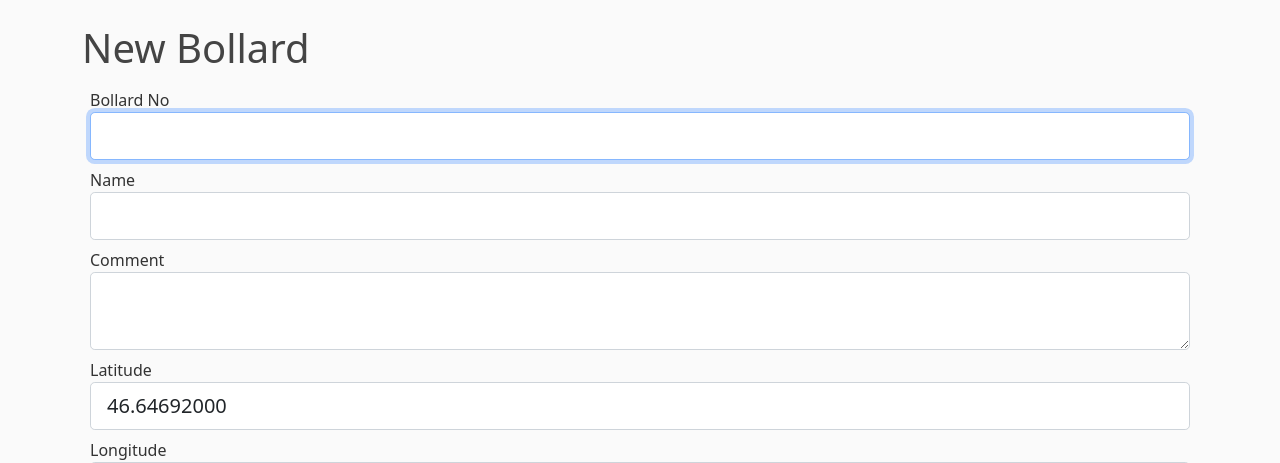
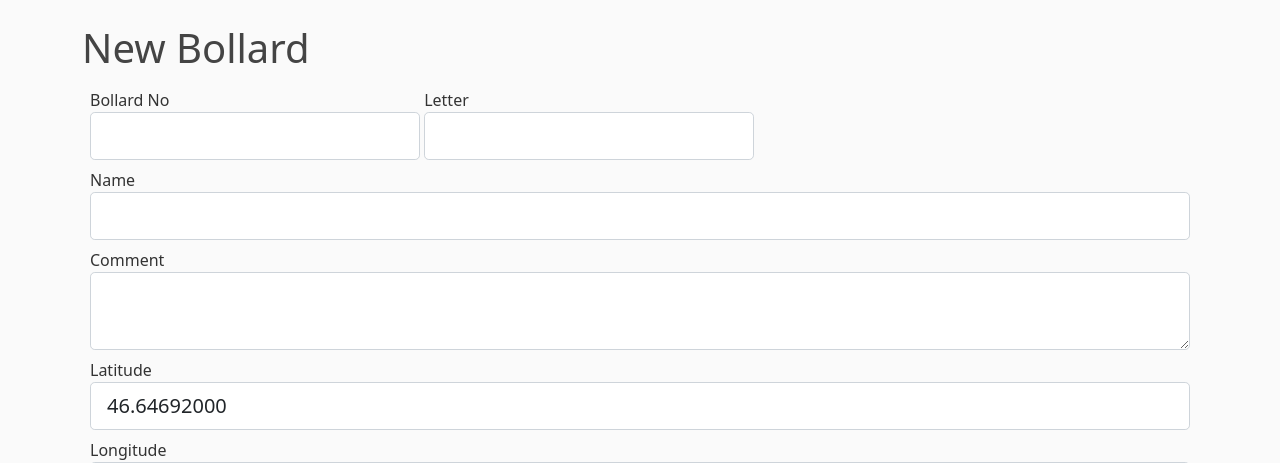
Before and after one commit to JeanmarieAlder/bollards-api, a Flask app: page /add in a window 1280 px wide. Shown: the part 56-519 px from the top of the page. Run offline with Flask 2, Linux system fonts and the light colour scheme; the visitor is signed in with stand-in values (Sample User, id 1); data comes from the database, SQL or seed files in the repository; parts of the project's set-up code (start-up, migrations or seed data) failed here and were passed over; some libraries are stand-ins or nearby versions.

Commit message:
huge improvements in general

```diff
--- a/bollards_api/forms.py
+++ b/bollards_api/forms.py
@@ -1,7 +1,7 @@
 from flask_wtf import FlaskForm
 from flask_wtf.file import FileAllowed, FileRequired, FileField
 from flask_login import current_user
-from wtforms import StringField, PasswordField, SubmitField, BooleanField, MultipleFileField, TextAreaField, DecimalField, HiddenField
+from wtforms import StringField, PasswordField, SubmitField, BooleanField, MultipleFileField, TextAreaField, DecimalField, HiddenField, IntegerField
 from wtforms.validators import DataRequired, Length, ValidationError, EqualTo
 
 from bollards_api.models import User
@@ -64,8 +64,10 @@ class UpdateAccountPasswordForm(FlaskForm):
 
 
 class BollardForm(FlaskForm):
-    b_number = StringField('Bollard No',
-                            validators=[DataRequired(), Length(min=1, max=10)])
+    b_number = IntegerField('Bollard No',
+                            validators=[DataRequired()])
+
+    b_letter = StringField('Letter', validators=[Length(max=3)])
 
     b_name = StringField('Name',
                             validators=[Length(max=100)])
--- a/bollards_api/models.py
+++ b/bollards_api/models.py
@@ -27,7 +27,8 @@ class User(db.Model, UserMixin):
 
 class Bollard(db.Model):
     id = db.Column(db.Integer, primary_key=True)
-    b_number = db.Column(db.String(10), unique=True, nullable=False)
+    b_number = db.Column(db.Integer, nullable=False)
+    b_letter = db.Column(db.String(3), default="")
     b_name = db.Column(db.String(50))
     comment = db.Column(db.Text())
     b_lat = db.Column(db.Numeric(8,5), nullable=False, default=46.64692)
--- a/bollards_api/routes.py
+++ b/bollards_api/routes.py
@@ -159,7 +159,7 @@ def register():
 
 @app.route('/list')
 def list_bollards():
-    bollards = Bollard.query.all()
+    bollards = Bollard.query.order_by(Bollard.b_number, Bollard.b_letter).all()
     return render_template('list.html', title='List', bollards=bollards)
 
 @app.route('/manage/<int:bollard_id>', methods=['GET', 'POST'])
@@ -209,12 +209,15 @@ def manage(bollard_id):
 def add():
     form = BollardForm()
     if form.validate_on_submit():
-        if Bollard.query.filter_by(b_number=form.b_number.data).first():
+        if Bollard.query.filter_by(b_number=form.b_number.data,
+                            b_letter=form.b_letter.data.upper()).first():
             flash(f'Bollard No {form.b_number.data} allready exists', 'danger')
         else:
             # for fs in form.images.data:
             #    print(fs.filename)
-            new_bollard = Bollard(b_number=form.b_number.data, b_name=form.b_name.data,
+            new_bollard = Bollard(b_number=form.b_number.data,
+                                    b_letter=form.b_letter.data.upper(),
+                                    b_name=form.b_name.data,
                                     comment=form.comment.data, b_lat=form.b_lat.data,
                                     b_lng=form.b_lng.data)
             if form.main_image.data:
--- a/bollards_api/templates/list.html
+++ b/bollards_api/templates/list.html
@@ -24,7 +24,7 @@
       {% for bollard in bollards %}
         <tr>
           <td><img class="media-body profile-pic p-1" src="{{ url_for('static', filename='img/bollards_icon/' + bollard.image_icon) }}"></td>
-          <td style="vertical-align: middle;"><b>Bollard No {{bollard.b_number}}</b></td>
+          <td style="vertical-align: middle;"><b>Bollard No {{bollard.b_number}}{{ bollard.b_letter }}</b></td>
           <td>{{bollard.b_name}}</td>
           <td>{{bollard.comment}}</td>
           <td><a href="{{ url_for('manage', bollard_id=bollard.id) }}"><button class="btn btn-primary">Edit</button></a></td>
--- a/bollards_api/templates/manage.html
+++ b/bollards_api/templates/manage.html
@@ -21,6 +21,7 @@
             {{ form.hidden_tag() }}
             <fieldset class="form-group">
                 <div class="form-group">
+                    <span style="display: inline-block; vertical-align: top;">
                         {{ form.b_number.label(class="form-control-label") }}
 
                         {% if form.b_number.errors %}
@@ -31,63 +32,78 @@
                                 {% endfor %}
                             </div>
                         {% else %}
-                        {{ form.b_number(class="form-control form-control-lg", autocomplete="off", autofocus=true) }}
+                            {{ form.b_number(class="form-control form-control-lg", autocomplete="off") }}
                         {% endif %}
+                    </span>
+                    <span style="display: inline-block; vertical-align: top;">
+                        {{ form.b_letter.label(class="form-control-label") }}
+
+                        {% if form.b_letter.errors %}
+                            {{ form.b_letter(class="form-control form-control-lg is-invalid", autocomplete="off") }}
+                            <div class="invalid-feedback">
+                                {% for error in form.b_letter.errors %}
+                                    <span>{{ error }}</span>
+                                {% endfor %}
+                            </div>
+                        {% else %}
+                            {{ form.b_letter(class="form-control form-control-lg", autocomplete="off") }}
+                        {% endif %}
+                    </span>
                 </div>
                 <div class="form-group">
                     {{ form.b_name.label(class="form-control-label") }}
 
                     {% if form.b_name.errors %}
-                        {{ form.b_name(class="form-control form-control-lg is-invalid") }}
+                        {{ form.b_name(class="form-control form-control-lg is-invalid", autocomplete="off") }}
                         <div class="invalid-feedback">
                             {% for error in form.b_name.errors %}
                                 <span>{{ error }}</span>
                             {% endfor %}
                         </div>
                     {% else %}
-                        {{ form.b_name(class="form-control form-control-lg") }}
+                        {{ form.b_name(class="form-control form-control-lg", autocomplete="off") }}
                     {% endif %}
                 </div>
                 <div class="form-group">
                     {{ form.comment.label(class="form-control-label") }}
 
                     {% if form.comment.errors %}
-                        {{ form.comment(class="form-control form-control-lg is-invalid") }}
+                        {{ form.comment(class="form-control form-control-lg is-invalid", autocomplete="off") }}
                         <div class="invalid-feedback">
                             {% for error in form.comment.errors %}
                                 <span>{{ error }}</span>
                             {% endfor %}
                         </div>
                     {% else %}
-                        {{ form.comment(class="form-control form-control-lg") }}
+                        {{ form.comment(class="form-control form-control-lg", autocomplete="off") }}
                     {% endif %}
                 </div>
                 <div class="form-group">
                     {{ form.b_lat.label(class="form-control-label") }}
 
                     {% if form.b_lat.errors %}
-                        {{ form.b_lat(class="form-control form-control-lg is-invalid", id="manage-b-lat") }}
+                        {{ form.b_lat(class="form-control form-control-lg is-invalid", id="manage-b-lat", autocomplete="off") }}
                         <div class="invalid-feedback">
                             {% for error in form.b_lat.errors %}
                                 <span>{{ error }}</span>
                             {% endfor %}
                         </div>
                     {% else %}
-                        {{ form.b_lat(class="form-control form-control-lg", id="manage-b-lat") }}
+                        {{ form.b_lat(class="form-control form-control-lg", id="manage-b-lat", autocomplete="off") }}
                     {% endif %}
                 </div>
                 <div class="form-group">
                     {{ form.b_lng.label(class="form-control-label") }}
 
                     {% if form.b_lng.errors %}
-                        {{ form.b_lng(class="form-control form-control-lg is-invalid", id="manage-b-lon") }}
+                        {{ form.b_lng(class="form-control form-control-lg is-invalid", id="manage-b-lon", autocomplete="off") }}
                         <div class="invalid-feedback">
                             {% for error in form.b_lng.errors %}
                                 <span>{{ error }}</span>
                             {% endfor %}
                         </div>
                     {% else %}
-                        {{ form.b_lng(class="form-control form-control-lg", id="manage-b-lon") }}
+                        {{ form.b_lng(class="form-control form-control-lg", id="manage-b-lon", autocomplete="off") }}
                     {% endif %}
                 </div>
                 <div class="manage-map-div p-3">
```
Also changed, not shown: migrations/versions/104e00bffd09_.py (added, +28 -0 lines), migrations/versions/28143e062de0_.py (added, +64 -0 lines). Lines whose indentation alone changed are shown as unchanged.
